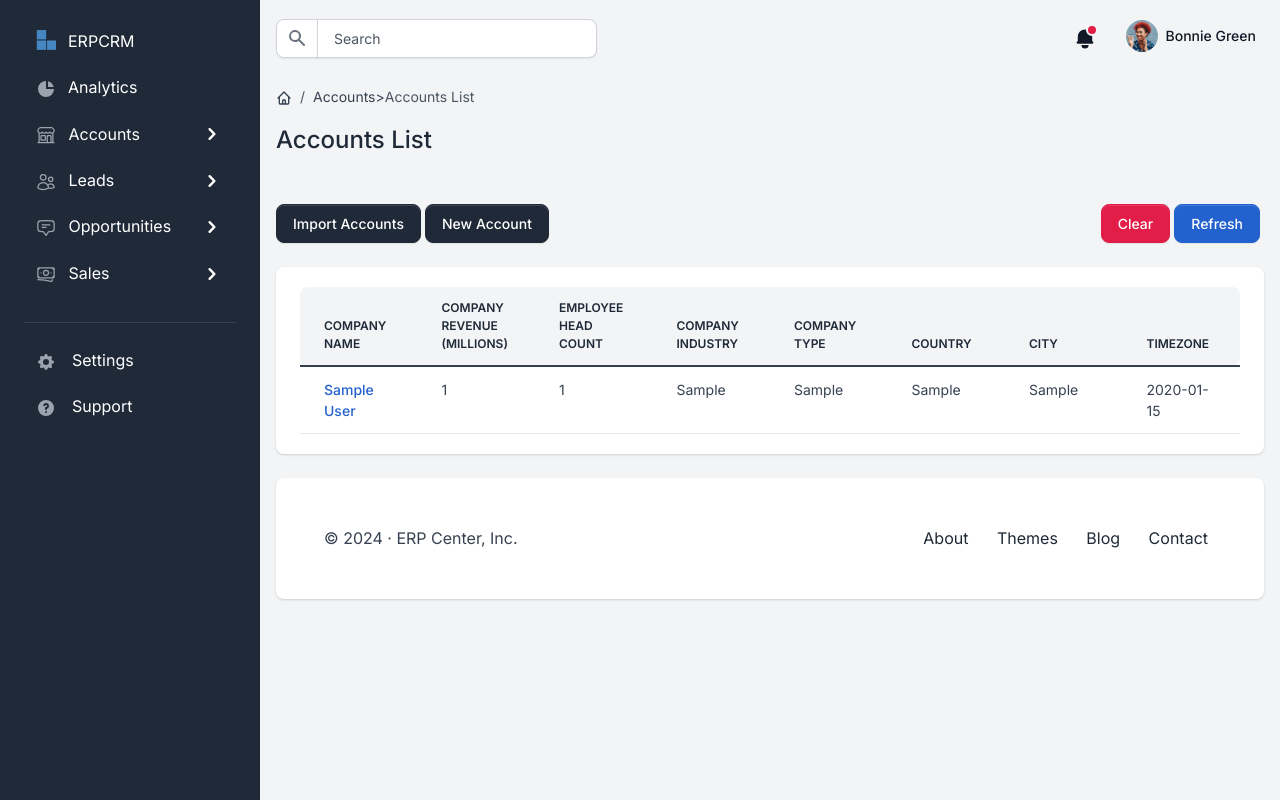
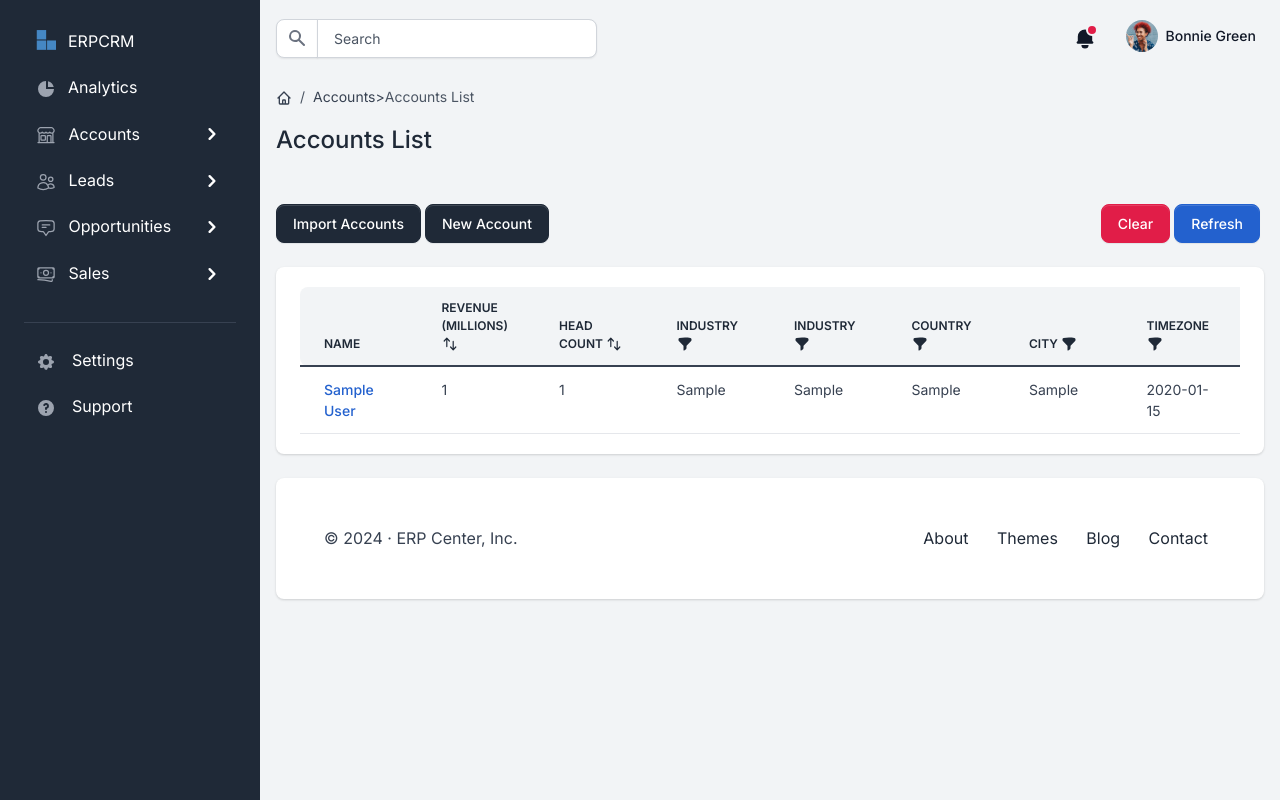
Before and after one commit to hari3mo/crm, a Flask app: page /accounts/list/ in a window 1280 px wide. Run offline with Flask 3, Linux system fonts and the light colour scheme; tables that the repository leaves empty hold one stand-in row (values such as "Sample post"); some libraries are stand-ins or nearby versions.

Commit message:
filter/sort icons

```diff
--- a/templates/accounts/accounts_list.html
+++ b/templates/accounts/accounts_list.html
@@ -66,15 +66,57 @@
             <table class="table table-centered table-nowrap mb-0 rounded table-fixed">
                 <thead class="thead-light">
                     <tr>
-                        <th class="border-0 rounded-start">Company Name</th>
-                        <th class="border-0">Company Revenue (millions)</th>
-                        <th class="border-0">Employee Head Count</th>
-                        <th class="border-0">Company Industry</th>
-                        <!-- <th class="border-0">Company Specialties</th> -->
-                        <th class="border-0">Company Type</th>
-                        <th class="border-0">Country</th>
-                        <th class="border-0">City</th>
-                        <th class="border-0 rounded-end timezone-column">Timezone</th>
+                        <th class="border-0 rounded-start">Name</th>
+                        <th class="border-0">
+                            Revenue (millions)
+                            <svg data-slot="icon" fill="currentColor" viewBox="0 0 20 20" xmlns="http://www.w3.org/2000/svg" aria-hidden="true" width="16" height="16">
+                                <title>Sort</title>
+                                <path clip-rule="evenodd" fill-rule="evenodd" d="M2.24 6.8a.75.75 0 0 0 1.06-.04l1.95-2.1v8.59a.75.75 0 0 0 1.5 0V4.66l1.95 2.1a.75.75 0 1 0 1.1-1.02l-3.25-3.5a.75.75 0 0 0-1.1 0L2.2 5.74a.75.75 0 0 0 .04 1.06Zm8 6.4a.75.75 0 0 0-.04 1.06l3.25 3.5a.75.75 0 0 0 1.1 0l3.25-3.5a.75.75 0 1 0-1.1-1.02l-1.95 2.1V6.75a.75.75 0 0 0-1.5 0v8.59l-1.95-2.1a.75.75 0 0 0-1.06-.04Z"></path>
+                            </svg>
+                        </th>
+                        <th class="border-0">
+                            Head Count
+                            <svg data-slot="icon" fill="currentColor" viewBox="0 0 20 20" xmlns="http://www.w3.org/2000/svg" aria-hidden="true" width="16" height="16">
+                                <title>Sort</title>
+                                <path clip-rule="evenodd" fill-rule="evenodd" d="M2.24 6.8a.75.75 0 0 0 1.06-.04l1.95-2.1v8.59a.75.75 0 0 0 1.5 0V4.66l1.95 2.1a.75.75 0 1 0 1.1-1.02l-3.25-3.5a.75.75 0 0 0-1.1 0L2.2 5.74a.75.75 0 0 0 .04 1.06Zm8 6.4a.75.75 0 0 0-.04 1.06l3.25 3.5a.75.75 0 0 0 1.1 0l3.25-3.5a.75.75 0 1 0-1.1-1.02l-1.95 2.1V6.75a.75.75 0 0 0-1.5 0v8.59l-1.95-2.1a.75.75 0 0 0-1.06-.04Z"></path>
+                            </svg>
+                        </th>
+                        <th class="border-0">
+                            Industry
+                            <svg data-slot="icon" fill="currentColor" viewBox="0 0 24 24" xmlns="http://www.w3.org/2000/svg" aria-hidden="true" width="16" height="16">
+                                <title>Filter</title>
+                                <path clip-rule="evenodd" fill-rule="evenodd" d="M3.792 2.938A49.069 49.069 0 0 1 12 2.25c2.797 0 5.54.236 8.209.688a1.857 1.857 0 0 1 1.541 1.836v1.044a3 3 0 0 1-.879 2.121l-6.182 6.182a1.5 1.5 0 0 0-.439 1.061v2.927a3 3 0 0 1-1.658 2.684l-1.757.878A.75.75 0 0 1 9.75 21v-5.818a1.5 1.5 0 0 0-.44-1.06L3.13 7.938a3 3 0 0 1-.879-2.121V4.774c0-.897.64-1.683 1.542-1.836Z"></path>
+                            </svg>
+                        </th>
+                        <!-- <th class="border-0">Specialties</th> -->
+                        <th class="border-0">
+                            Industry
+                            <svg data-slot="icon" fill="currentColor" viewBox="0 0 24 24" xmlns="http://www.w3.org/2000/svg" aria-hidden="true" width="16" height="16">
+                                <title>Filter</title>
+                                <path clip-rule="evenodd" fill-rule="evenodd" d="M3.792 2.938A49.069 49.069 0 0 1 12 2.25c2.797 0 5.54.236 8.209.688a1.857 1.857 0 0 1 1.541 1.836v1.044a3 3 0 0 1-.879 2.121l-6.182 6.182a1.5 1.5 0 0 0-.439 1.061v2.927a3 3 0 0 1-1.658 2.684l-1.757.878A.75.75 0 0 1 9.75 21v-5.818a1.5 1.5 0 0 0-.44-1.06L3.13 7.938a3 3 0 0 1-.879-2.121V4.774c0-.897.64-1.683 1.542-1.836Z"></path>
+                            </svg>
+                        </th>
+                        <th class="border-0">
+                            Country
+                            <svg data-slot="icon" fill="currentColor" viewBox="0 0 24 24" xmlns="http://www.w3.org/2000/svg" aria-hidden="true" width="16" height="16">
+                                <title>Filter</title>
+                                <path clip-rule="evenodd" fill-rule="evenodd" d="M3.792 2.938A49.069 49.069 0 0 1 12 2.25c2.797 0 5.54.236 8.209.688a1.857 1.857 0 0 1 1.541 1.836v1.044a3 3 0 0 1-.879 2.121l-6.182 6.182a1.5 1.5 0 0 0-.439 1.061v2.927a3 3 0 0 1-1.658 2.684l-1.757.878A.75.75 0 0 1 9.75 21v-5.818a1.5 1.5 0 0 0-.44-1.06L3.13 7.938a3 3 0 0 1-.879-2.121V4.774c0-.897.64-1.683 1.542-1.836Z"></path>
+                            </svg>
+                        </th>
+                        <th class="border-0">
+                            City
+                            <svg data-slot="icon" fill="currentColor" viewBox="0 0 24 24" xmlns="http://www.w3.org/2000/svg" aria-hidden="true" width="16" height="16">
+                                <title>Filter</title>
+                                <path clip-rule="evenodd" fill-rule="evenodd" d="M3.792 2.938A49.069 49.069 0 0 1 12 2.25c2.797 0 5.54.236 8.209.688a1.857 1.857 0 0 1 1.541 1.836v1.044a3 3 0 0 1-.879 2.121l-6.182 6.182a1.5 1.5 0 0 0-.439 1.061v2.927a3 3 0 0 1-1.658 2.684l-1.757.878A.75.75 0 0 1 9.75 21v-5.818a1.5 1.5 0 0 0-.44-1.06L3.13 7.938a3 3 0 0 1-.879-2.121V4.774c0-.897.64-1.683 1.542-1.836Z"></path>
+                            </svg>
+                        </th>
+                        <th class="border-0">
+                            Timezone
+                            <svg data-slot="icon" fill="currentColor" viewBox="0 0 24 24" xmlns="http://www.w3.org/2000/svg" aria-hidden="true" width="16" height="16">
+                                <title>Filter</title>
+                                <path clip-rule="evenodd" fill-rule="evenodd" d="M3.792 2.938A49.069 49.069 0 0 1 12 2.25c2.797 0 5.54.236 8.209.688a1.857 1.857 0 0 1 1.541 1.836v1.044a3 3 0 0 1-.879 2.121l-6.182 6.182a1.5 1.5 0 0 0-.439 1.061v2.927a3 3 0 0 1-1.658 2.684l-1.757.878A.75.75 0 0 1 9.75 21v-5.818a1.5 1.5 0 0 0-.44-1.06L3.13 7.938a3 3 0 0 1-.879-2.121V4.774c0-.897.64-1.683 1.542-1.836Z"></path>
+                            </svg>
+                        </th>
                     </tr>
                 </thead>
                 <tbody>
```
